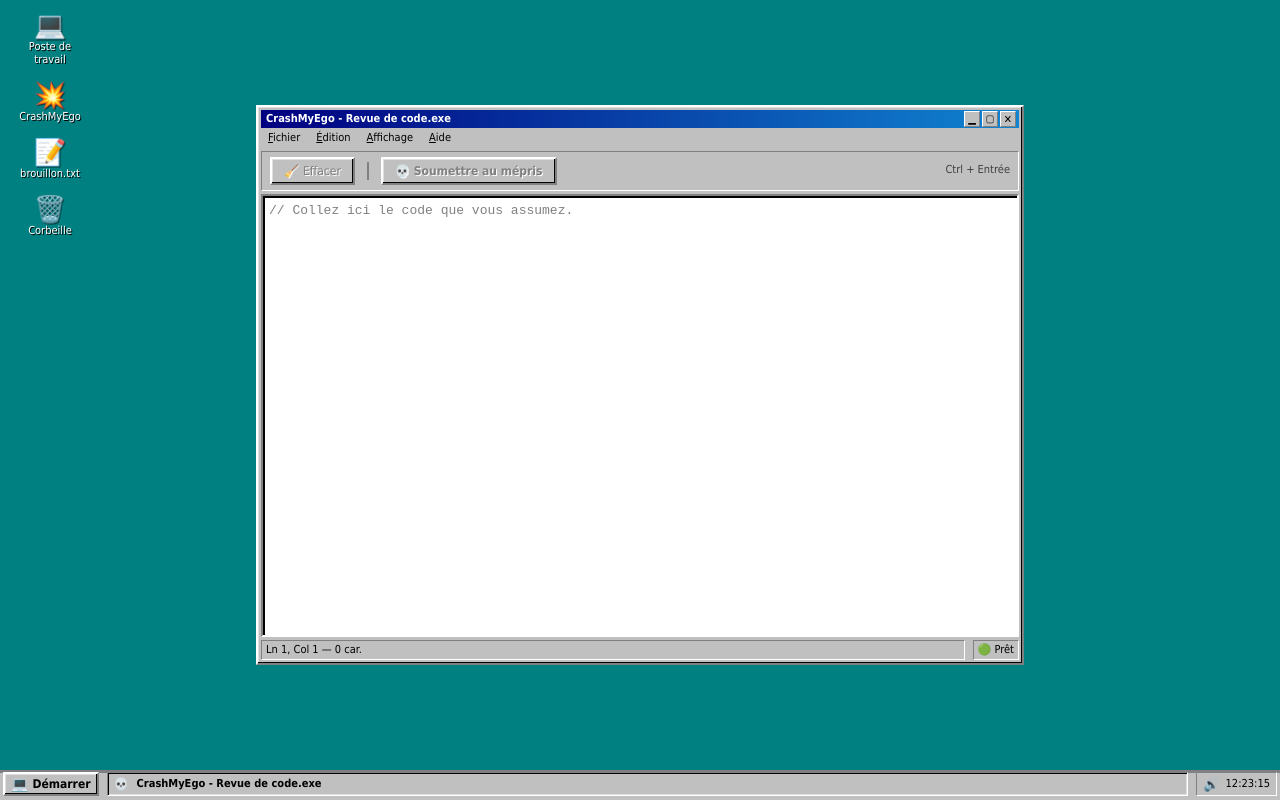
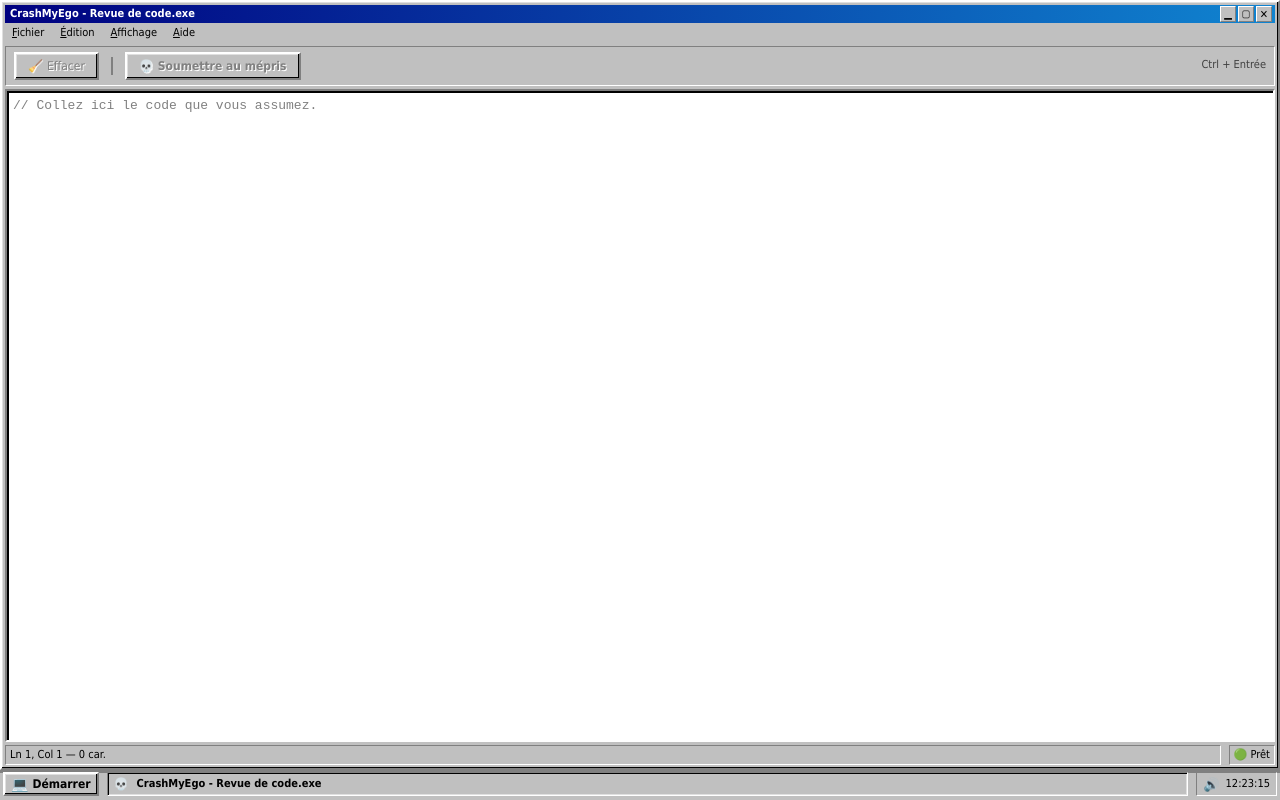
Before and after one commit to ItokianaRAKT/crash-my-ego, a React (Vite) app: page / in a window 1280 px wide. Built offline with nearby package versions, Linux system fonts and the light colour scheme.

Commit message:
refactor: remove desktop shortcuts and fill viewport with main window

```diff
--- a/src/App.tsx
+++ b/src/App.tsx
@@ -4,7 +4,6 @@ import {
   readReviewMessage,
   requestCodeReview,
 } from './api/reviewApi';
-import { DesktopIcons } from './components/DesktopIcons';
 import { ErrorPopup } from './components/ErrorPopup';
 import { MainWindow } from './components/MainWindow';
 import { Taskbar } from './components/Taskbar';
@@ -69,12 +68,10 @@ export default function App(): JSX.Element {
   }, []);
 
   return (
-    <div className="relative h-full w-full overflow-hidden bg-[#008080]">
-      <DesktopIcons />
-
-      {/* `pointer-events-none` lets clicks fall through to the desktop
-          shortcuts underneath; the window itself re-enables them. */}
-      <main className="pointer-events-none relative z-10 flex h-full items-center justify-center px-4 pt-4 pb-[46px]">
+    <div className="flex h-full w-full flex-col overflow-hidden bg-[#008080]">
+      {/* Only the application window is shown: it fills the viewport above
+          the taskbar, no desktop wallpaper or shortcuts behind it. */}
+      <main className="relative z-10 flex min-h-0 flex-1 flex-col pb-[30px]">
         <MainWindow
           code={code}
           onChange={handleCodeChange}
--- a/src/components/DesktopIcons.tsx
+++ /dev/null
@@ -1,70 +0,0 @@
-import { useCallback, useState } from 'react';
-
-/** A single desktop shortcut. */
-export interface DesktopShortcut {
-  id: string;
-  icon: string;
-  label: string;
-}
-
-/** Default shortcuts drawn on the teal desktop. */
-const DESKTOP_SHORTCUTS: readonly DesktopShortcut[] = [
-  { id: 'my-computer', icon: '💻', label: 'Poste de travail' },
-  { id: 'crash-my-ego', icon: '💥', label: 'CrashMyEgo' },
-  { id: 'notepad', icon: '📝', label: 'brouillon.txt' },
-  { id: 'recycle-bin', icon: '🗑️', label: 'Corbeille' },
-];
-
-/**
- * Column of Windows 95 desktop shortcuts.
- * Clicking an icon selects it (the classic dotted focus frame), clicking the
- * desktop again clears the selection — no fake "open" behaviour.
- */
-export function DesktopIcons(): JSX.Element {
-  const [selectedShortcutId, setSelectedShortcutId] = useState<string | null>(null);
-
-  const handleSelect = useCallback((shortcutId: string): void => {
-    setSelectedShortcutId((currentId) => (currentId === shortcutId ? null : shortcutId));
-  }, []);
-
-  const handleDesktopClick = useCallback((): void => {
-    setSelectedShortcutId(null);
-  }, []);
-
-  return (
-    <div
-      onMouseDown={handleDesktopClick}
-      className="absolute inset-0 z-0 p-2"
-      aria-label="Bureau"
-    >
-      <ul className="flex w-[84px] flex-col gap-2">
-        {DESKTOP_SHORTCUTS.map((shortcut) => {
-          const isSelected = selectedShortcutId === shortcut.id;
-
-          return (
-            <li key={shortcut.id} className="flex justify-center">
-              <button
-                type="button"
-                onMouseDown={(event) => event.stopPropagation()}
-                onClick={() => handleSelect(shortcut.id)}
-                aria-pressed={isSelected}
-                className={`flex w-[76px] flex-col items-center gap-[2px] px-1 py-[3px] text-center ${
-                  isSelected ? 'border border-dotted border-white bg-[#000080]' : 'border border-transparent'
-                }`}
-              >
-                <span aria-hidden="true" className="text-[26px] leading-none drop-shadow-[1px_1px_0px_rgba(0,0,0,0.6)]">
-                  {shortcut.icon}
-                </span>
-                <span
-                  className="text-[11px] leading-[13px] text-white [text-shadow:1px_1px_0px_#000000]"
-                >
-                  {shortcut.label}
-                </span>
-              </button>
-            </li>
-          );
-        })}
-      </ul>
-    </div>
-  );
-}
--- a/src/components/MainWindow.tsx
+++ b/src/components/MainWindow.tsx
@@ -50,7 +50,7 @@ export function MainWindow({
   return (
     <section
       aria-label="Fenêtre de saisie de code"
-      className="win95-raised pointer-events-auto flex h-full max-h-[560px] w-full max-w-3xl flex-col bg-[#c0c0c0] p-[3px]"
+      className="win95-raised flex h-full w-full flex-col bg-[#c0c0c0] p-[3px]"
     >
       <TitleBar title="CrashMyEgo - Revue de code.exe" variant="system" />
 
```
